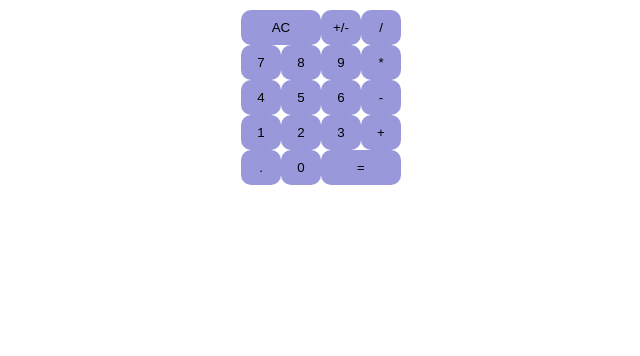
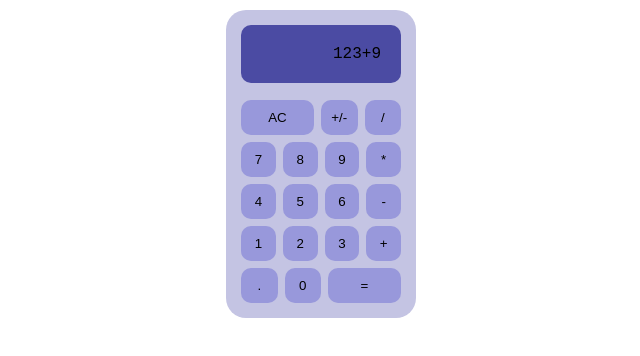
Before and after one commit to TylerMcKenna/JSCalculator, a plain HTML site: page index.html in a window 1280 px wide. Shown: the whole page, without its empty margins (319-959 px from the left). Drawn offline with Linux system fonts and the light colour scheme.

Commit message:
Styling is getting there

```diff
--- a/index.html
+++ b/index.html
@@ -8,6 +8,9 @@
 </head>
 <body>
     <div class="calculatorContainer">
+        <div class="row screen">
+            123+9
+        </div>
         <div class="row row1">
             <button id="allClear">AC</button>
             <button id="plusMinus">+/-</button>
--- a/styles.css
+++ b/styles.css
@@ -1,4 +1,5 @@
 body{
+    font-family: 'Courier New', Courier, monospace;
     margin: 0;
     box-sizing: border-box;
 }
@@ -12,16 +13,33 @@ button {
 }
 
 .calculatorContainer {
+    padding: 15px;
+    border-radius: 20px;
+    background-color: rgb(196, 196, 227);
+    display: flex;
+    flex-direction: column;
     margin: 10px auto;
     width: 10rem;
+}
+
+.screen {
     display: flex;
-    flex-direction: column;
+    background-color: rgb(75, 75, 163);
+    border-radius: 10px;
+    padding: 20px;
+    margin-bottom: 10px;
+    justify-content: flex-end;
 }
 
 .row {
     display: flex;
 }
 
+.calculatorContainer,
+.row {
+    gap: 7px;
+}
+
 #allClear,
 #equals {
     flex: 2;
```
